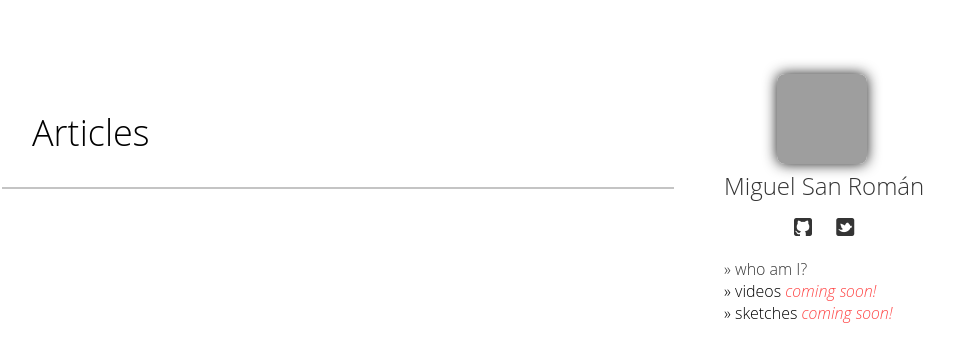
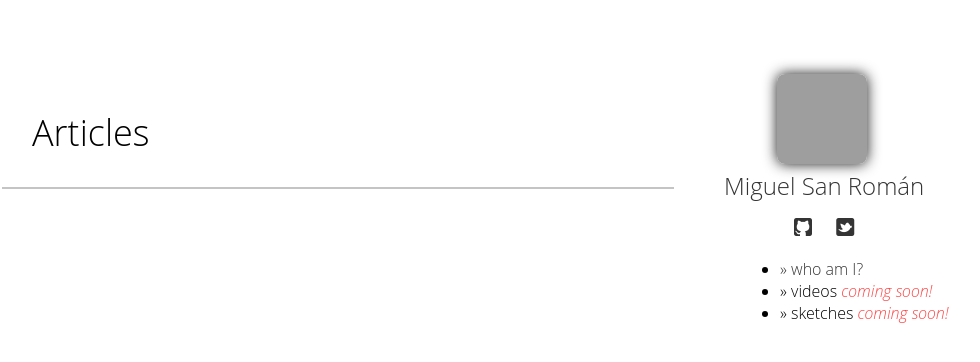
Before and after one commit to msanroman/msanroman.github.com, a Jekyll site: the page built from index.html, in a window 1280 px wide. Shown: the top 362 px of the page, without its empty margins (286-1266 px from the left). Built offline with Jekyll 4.4.1, drawn with Linux system fonts in a browser that asks for light colours; nearby versions of some CDN libraries; some web fonts are replaced; Markdown is read by kramdown in place of the engine named in the settings; the list of posts is cut into pages by our own code; grey boxes are pictures that could not be loaded.

Commit message:
Changed ul styles

```diff
--- a/css/style.css
+++ b/css/style.css
@@ -127,11 +127,16 @@
     margin: -17px auto 5px auto;
 }
 ul {
+    margin-left: 1em;
+}
+
+ul.sidebar {
     width: 100%;
     clear: both;
     list-style: none inside;
     padding: 0px;
 }
+
 nav ul li a:hover {
     color: #A4A4A4;
 }
```
